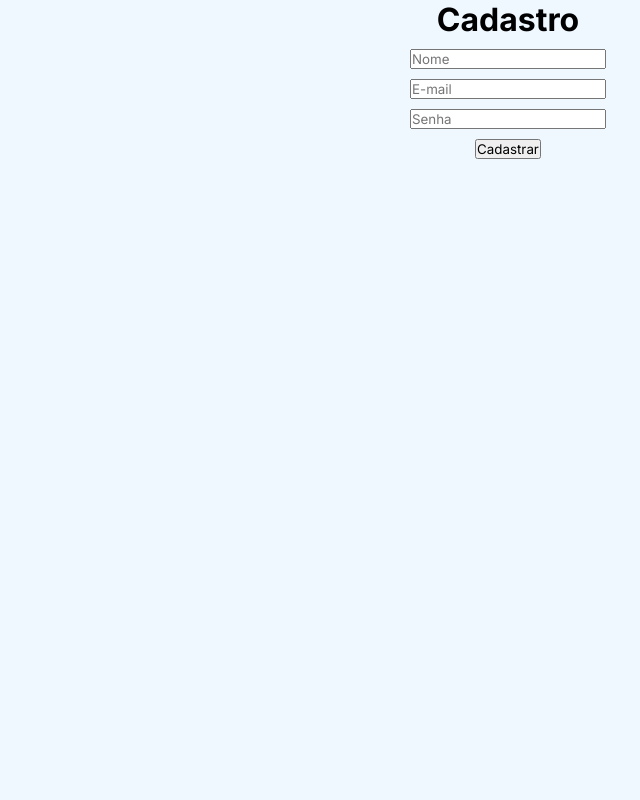
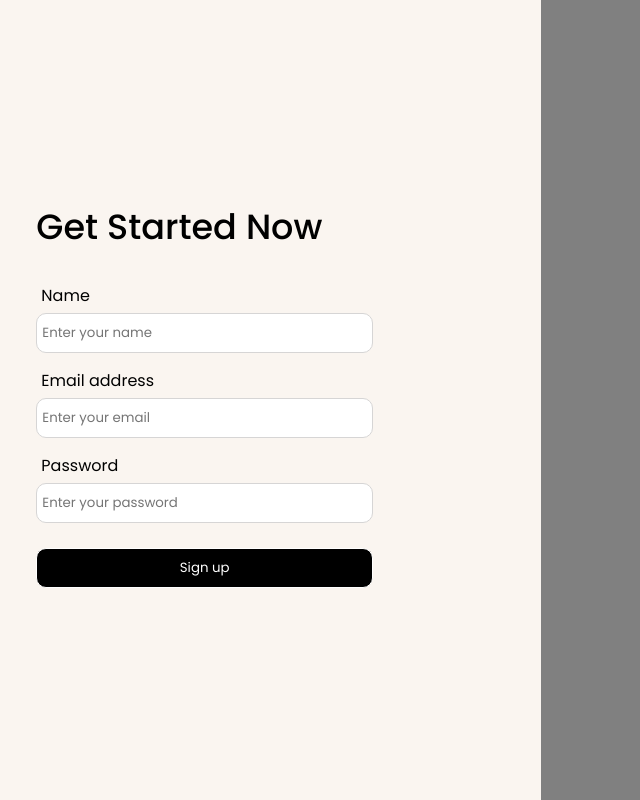
Before and after one commit to rafael-anjos/reachfy-front, a React (Vite) app: page / in a window 1280 px wide. Shown: the whole page, without its empty margins (132-772 px from the left). Built offline with nearby package versions, Linux system fonts and the light colour scheme.

Commit message:
melhorando tela de cadastro

```diff
--- a/index.html
+++ b/index.html
@@ -6,7 +6,7 @@
     <link rel="preconnect" href="https://fonts.googleapis.com" />
     <link rel="preconnect" href="https://fonts.gstatic.com" crossorigin />
     <link
-      href="https://fonts.googleapis.com/css2?family=Inter:ital,opsz,wght@0,14..32,100..900;1,14..32,100..900&display=swap"
+      href="https://fonts.googleapis.com/css2?family=Poppins:ital,wght@0,100;0,200;0,300;0,400;0,500;0,600;0,700;0,800;0,900;1,100;1,200;1,300;1,400;1,500;1,600;1,700;1,800;1,900&display=swap"
       rel="stylesheet"
     />
     <title>Reachfy</title>
--- a/src/index.css
+++ b/src/index.css
@@ -2,11 +2,11 @@
     margin: 0;
     padding: 0;
     box-sizing: border-box;
-    font-family: "Inter", sans-serif;
+    font-family: "Poppins", sans-serif;
 }
 
 body {
     min-height: 100vh;
     width: 100vw;
-    background-color: aliceblue;
+    background-color: #FAF5F0;
 }
--- a/src/pages/Register/index.jsx
+++ b/src/pages/Register/index.jsx
@@ -1,81 +1,79 @@
-import { useState } from 'react'
-import { registerUser } from '../../services/api'
-import './styles.css'
+import { useState } from "react";
+import { registerUser } from "../../services/api";
+import "./styles.css";
 
 function Register() {
-  const [formData, setFormData] = useState({
-    nome: '',
-    email: '',
-    senha: '',
-  })
-  const [loading, setLoading] = useState(false)
-  const [message, setMessage] = useState({ text: '', type: '' })
-
-  function handleChange(e) {
-    const { name, value } = e.target
-    setFormData((prev) => ({ ...prev, [name]: value }))
-  }
+  const [nome, setNome] = useState("");
+  const [email, setEmail] = useState("");
+  const [senha, setSenha] = useState("");
+  const [loading, setLoading] = useState(false);
+  const [error, setError] = useState(null);
 
   async function handleSubmit(e) {
-    e.preventDefault()
-    setLoading(true)
-    setMessage({ text: '', type: '' })
+    e.preventDefault();
+    setLoading(true);
+    setError(null);
 
     try {
-      const data = await registerUser(formData)
-
-      // Salva o token no localStorage para usar em requisições futuras
-      localStorage.setItem('token', data.token)
-      localStorage.setItem('userName', data.nome)
-
-      setMessage({ text: `Cadastro realizado com sucesso! Bem-vindo, ${data.nome}.`, type: 'success' })
-      setFormData({ nome: '', email: '', senha: '' })
-    } catch (error) {
-      setMessage({ text: error.message, type: 'error' })
+      await registerUser({ nome, email, senha });
+    } catch (err) {
+      setError(err.message);
     } finally {
-      setLoading(false)
+      setLoading(false);
     }
   }
 
   return (
-    <div className=''>
-      <form onSubmit={handleSubmit} className='register-form'>
-        <h1>Cadastro</h1>
+    <div className="container">
+      <div className="register-screen">
+        <form className="register-form" onSubmit={handleSubmit}>
 
-        {message.text && (
-          <p className={`message ${message.type}`}>{message.text}</p>
-        )}
+          <h1>Get Started Now</h1>
 
+          <div className="inputs">
+            <div>
+              <p>Name</p>
               <input
-          name='nome'
-          type='text'
-          placeholder='Nome'
-          value={formData.nome}
-          onChange={handleChange}
+                type="text"
+                placeholder="Enter your name"
+                value={nome}
+                onChange={(e) => setNome(e.target.value)}
                 required
               />
+            </div>
+            <div>
+              <p>Email address</p>
               <input
-          name='email'
-          type='email'
-          placeholder='E-mail'
-          value={formData.email}
-          onChange={handleChange}
+                type="email"
+                placeholder="Enter your email"
+                value={email}
+                onChange={(e) => setEmail(e.target.value)}
                 required
               />
+            </div>
+            <div>
+              <p>Password</p>
               <input
-          name='senha'
-          type='password'
-          placeholder='Senha'
-          value={formData.senha}
-          onChange={handleChange}
+                type="password"
+                placeholder="Enter your password"
+                value={senha}
+                onChange={(e) => setSenha(e.target.value)}
                 required
+                minLength={8}
               />
-        <button type='submit' disabled={loading}>
-          {loading ? 'Cadastrando...' : 'Cadastrar'}
+            </div>
+          </div>
+
+          {error && <p className="error-message">{error}</p>}
+
+          <button type="submit" disabled={loading}>
+            {loading ? "Signing up..." : "Sign up"}
           </button>
         </form>
       </div>
-  )
+      <div className="image"></div>
+    </div>
+  );
 }
 
-export default Register
+export default Register;
--- a/src/pages/Register/styles.css
+++ b/src/pages/Register/styles.css
@@ -1,26 +1,58 @@
-.register-form {
+.container {
+    display: flex;
+}
+
+.register-screen {
     display: flex;
     justify-content: center;
     align-items: center;
+    width: 111vh;
+    height: 100vh;
+    gap: 15px;
+}
+
+.register-form {
+    display: flex;
+    flex-direction: column;
+    gap: 25px;
+    width: 50%;
+    height: 50%;
+}
+
+.register-form h1 {
+    font-size: 35px;
+    font-weight: 500;
+}
+
+.inputs {
+    display: flex;
     flex-direction: column;
     gap: 10px;
 }
 
-.message {
-    padding: 8px 16px;
-    border-radius: 4px;
-    font-size: 14px;
-    text-align: center;
+.inputs input {
+    border: 1px solid;
+    border-color: #d6d5d5;
+    border-radius: 10px;
+    padding: 5px;
+    height: 40px;
+    width: 100%;
 }
 
-.message.success {
-    background-color: #d4edda;
-    color: #155724;
-    border: 1px solid #c3e6cb;
+.inputs p {
+    margin: 5px;
 }
 
-.message.error {
-    background-color: #f8d7da;
-    color: #721c24;
-    border: 1px solid #f5c6cb;
+.register-form button {
+    height: 40px;
+    border-radius: 10px;
+    border: 1px solid;
+    background-color: black;
+    color: white;
 }
+
+.image {
+    background-color: grey;
+    width: 100vh;
+    height: 100vh;
+}
--- a/src/services/api.js
+++ b/src/services/api.js
@@ -11,9 +11,9 @@ export async function registerUser({ nome, email, senha }) {
 
   if (!response.ok) {
     if (response.status === 400) {
-      throw new Error("Este e-mail já está cadastrado.");
+      throw new Error("This email is already registered.");
     }
-    throw new Error("Erro ao cadastrar. Tente novamente.");
+    throw new Error("Registration failed. Please try again.");
   }
 
   const data = await response.json();
```
Lines whose indentation alone changed are shown as unchanged.
